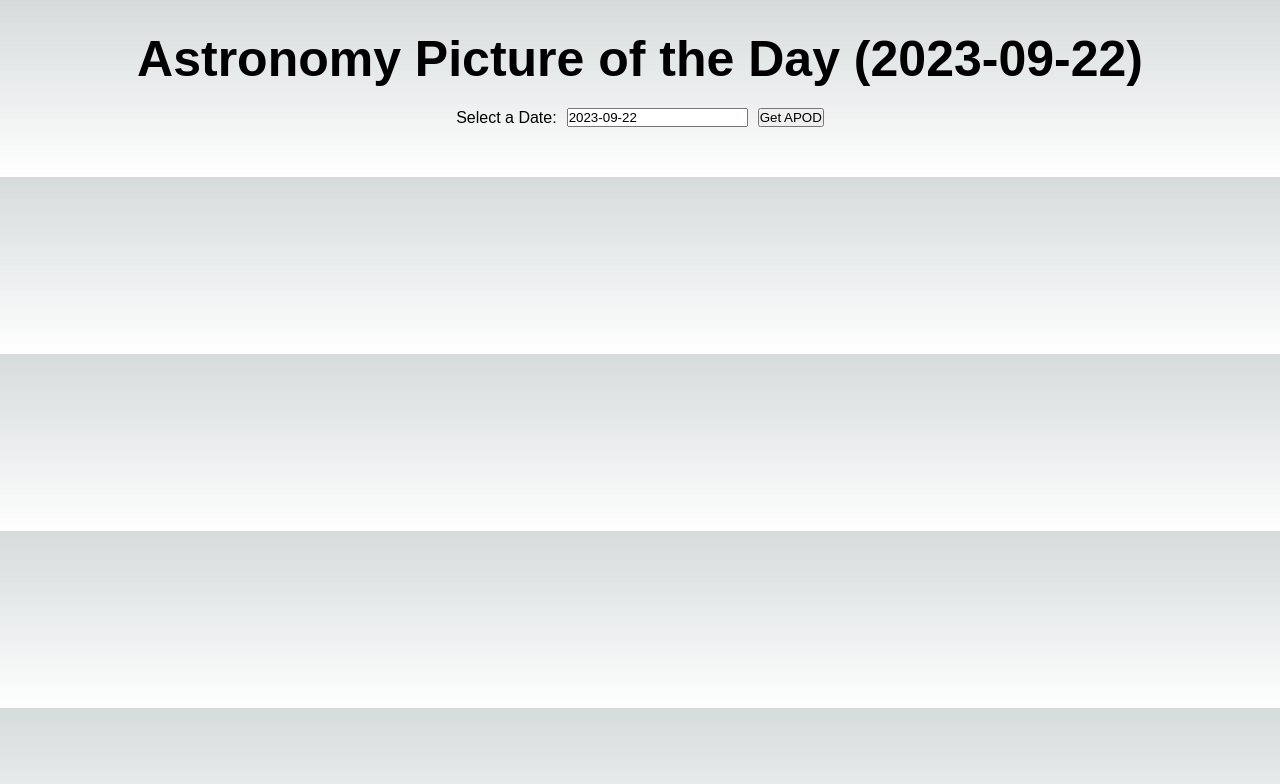
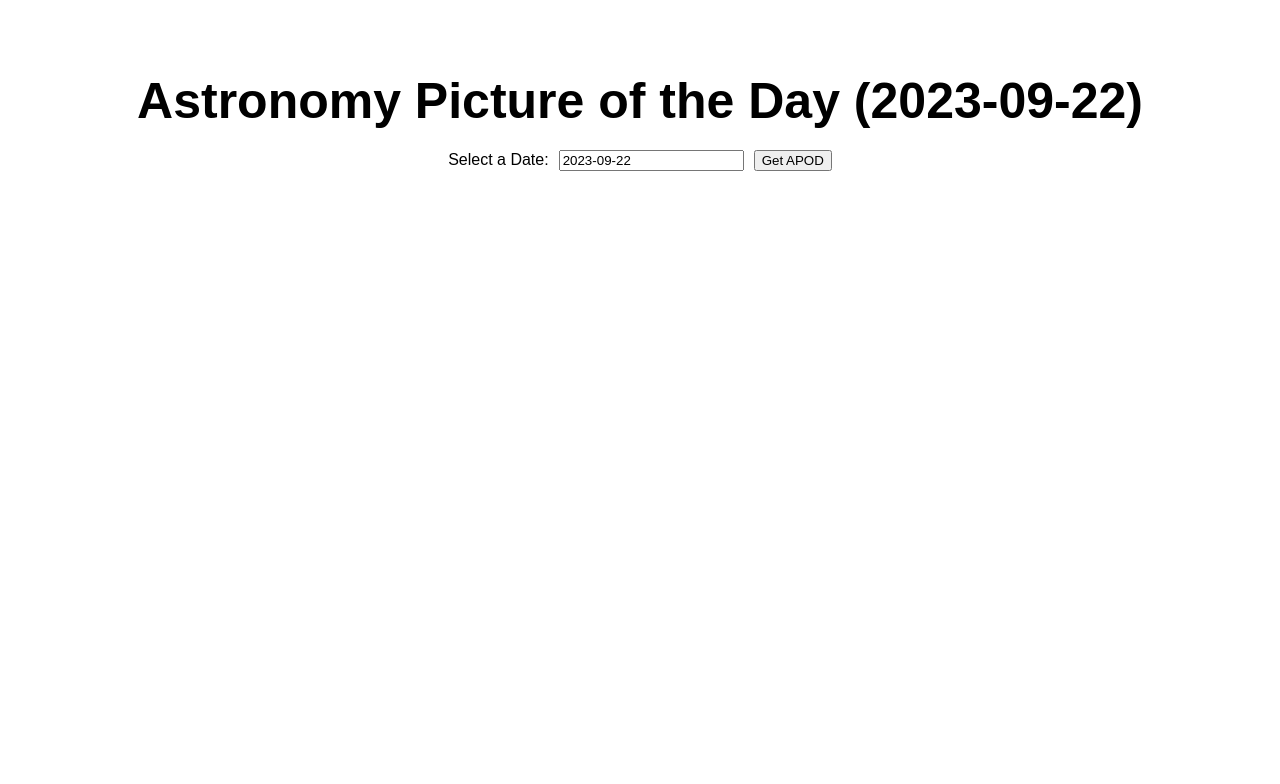
Before and after one commit to Irwinb14/nasa-api, a Next.js app: page / in a window 1280 px wide. Shown: the top 784 px of the page. Built offline with nearby package versions, Linux system fonts and the light colour scheme; no server answers; a web font is replaced by a local one.

Commit message:
removing next.js boilerplate

```diff
--- a/src/app/globals.css
+++ b/src/app/globals.css
@@ -1,115 +1,15 @@
-:root {
-  --max-width: 1100px;
-  --border-radius: 12px;
-  --font-mono: ui-monospace, Menlo, Monaco, 'Cascadia Mono', 'Segoe UI Mono',
-    'Roboto Mono', 'Oxygen Mono', 'Ubuntu Monospace', 'Source Code Pro',
-    'Fira Mono', 'Droid Sans Mono', 'Courier New', monospace;
-
-  --foreground-rgb: 0, 0, 0;
-  --background-start-rgb: 214, 219, 220;
-  --background-end-rgb: 255, 255, 255;
-
-  --primary-glow: conic-gradient(
-    from 180deg at 50% 50%,
-    #16abff33 0deg,
-    #0885ff33 55deg,
-    #54d6ff33 120deg,
-    #0071ff33 160deg,
-    transparent 360deg
-  );
-  --secondary-glow: radial-gradient(
-    rgba(255, 255, 255, 1),
-    rgba(255, 255, 255, 0)
-  );
-
-  --tile-start-rgb: 239, 245, 249;
-  --tile-end-rgb: 228, 232, 233;
-  --tile-border: conic-gradient(
-    #00000080,
-    #00000040,
-    #00000030,
-    #00000020,
-    #00000010,
-    #00000010,
-    #00000080
-  );
-
-  --callout-rgb: 238, 240, 241;
-  --callout-border-rgb: 172, 175, 176;
-  --card-rgb: 180, 185, 188;
-  --card-border-rgb: 131, 134, 135;
-}
-
-@media (prefers-color-scheme: dark) {
-  :root {
-    --foreground-rgb: 255, 255, 255;
-    --background-start-rgb: 0, 0, 0;
-    --background-end-rgb: 0, 0, 0;
-
-    --primary-glow: radial-gradient(rgba(1, 65, 255, 0.4), rgba(1, 65, 255, 0));
-    --secondary-glow: linear-gradient(
-      to bottom right,
-      rgba(1, 65, 255, 0),
-      rgba(1, 65, 255, 0),
-      rgba(1, 65, 255, 0.3)
-    );
-
-    --tile-start-rgb: 2, 13, 46;
-    --tile-end-rgb: 2, 5, 19;
-    --tile-border: conic-gradient(
-      #ffffff80,
-      #ffffff40,
-      #ffffff30,
-      #ffffff20,
-      #ffffff10,
-      #ffffff10,
-      #ffffff80
-    );
-
-    --callout-rgb: 20, 20, 20;
-    --callout-border-rgb: 108, 108, 108;
-    --card-rgb: 100, 100, 100;
-    --card-border-rgb: 200, 200, 200;
-  }
-}
-
-* {
-  box-sizing: border-box;
-  padding: 0;
-  margin: 0;
-}
-
-html,
-body {
-  max-width: 100vw;
-  overflow-x: hidden;
-}
-
-body {
-  color: rgb(var(--foreground-rgb));
-  background: linear-gradient(
-      to bottom,
-      transparent,
-      rgb(var(--background-end-rgb))
-    )
-    rgb(var(--background-start-rgb));
-}
-
-a {
-  color: inherit;
-  text-decoration: none;
-}
-
 @media (prefers-color-scheme: dark) {
   html {
     color-scheme: dark;
+    background-color: rgb(0, 0, 0);
   }
 }
-
 
 .HomeCard{
  padding: 30px;
   }
+
+
 .pageContainer{
   text-align: center;
 }
@@ -151,7 +51,6 @@
 
 .image-container:hover .image-overlay {
   opacity: 1;
-  /* When the container is hovered, make the overlay visible */
 }
 
 .pageTitle{
```
